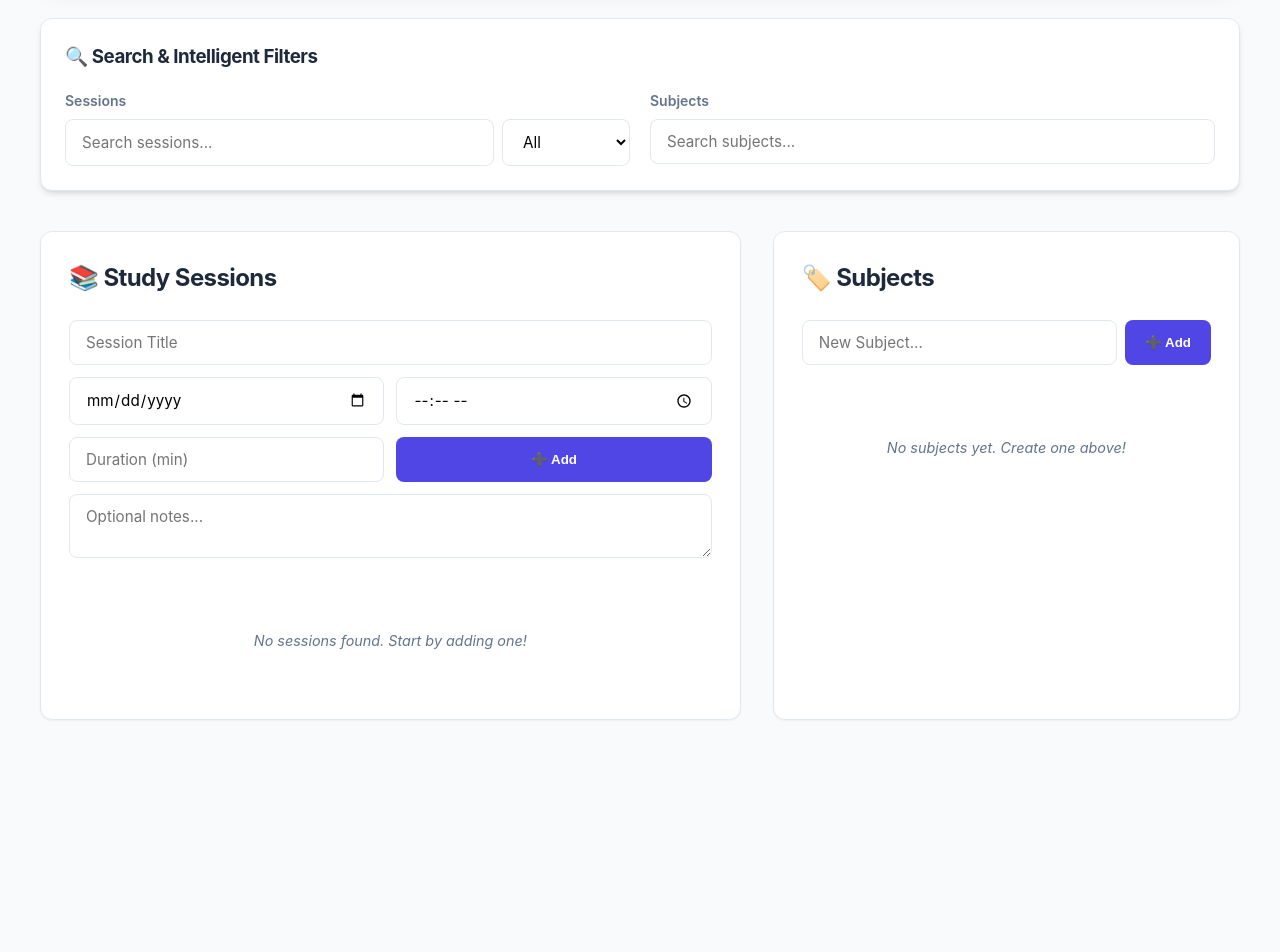
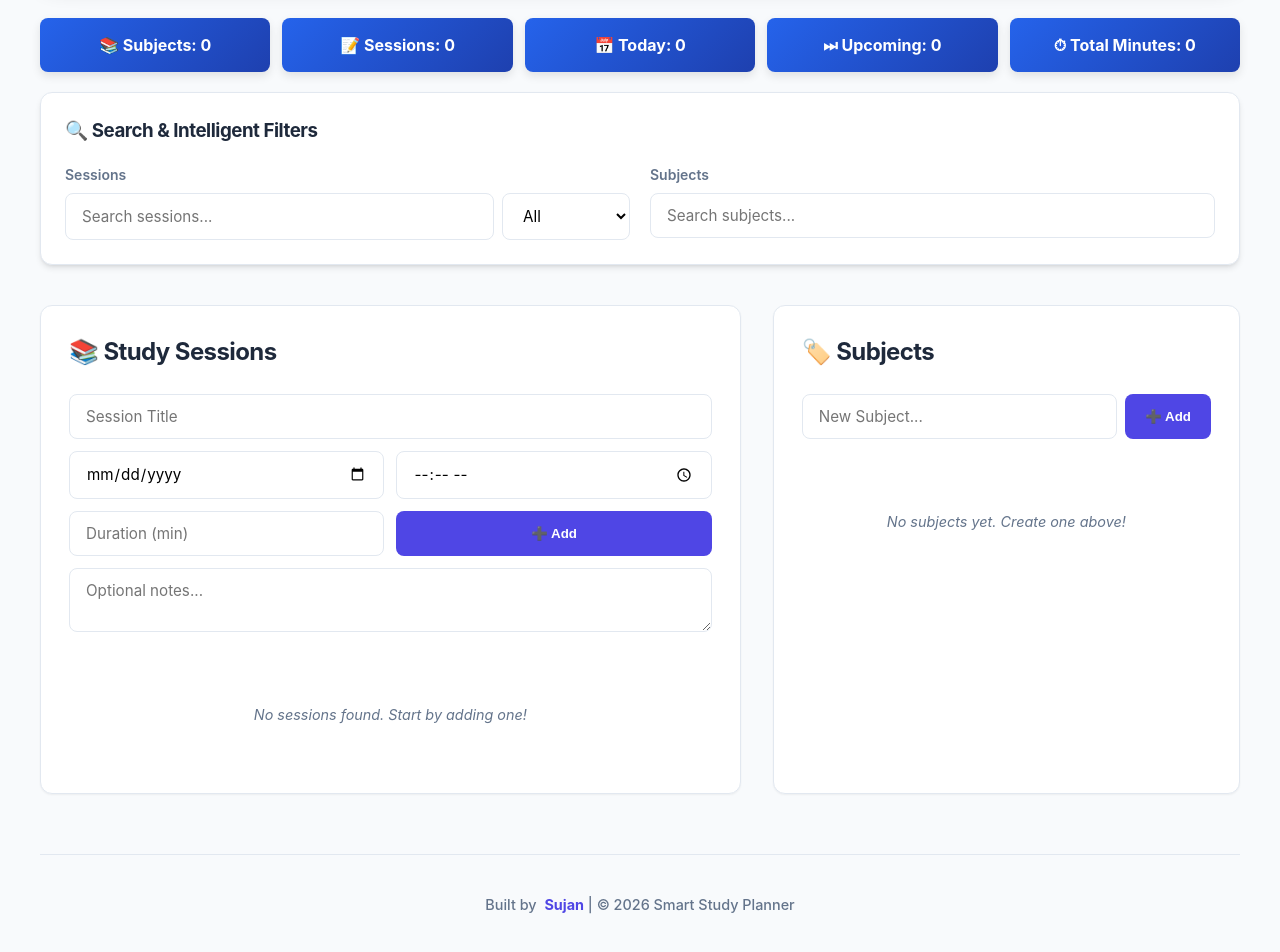
Before and after one commit to goodsujan/Study-planner, a React (Create React App) app: page / in a window 1280 px wide. Shown: the part 318-1270 px from the top of the page. Before the commit the page ends 1078 px from the top, so only its background shows below. Built offline with nearby package versions, Linux system fonts and the light colour scheme.

Commit message:
Add dashboard analytics summary for subjects and sessions

```diff
--- a/src/App.css
+++ b/src/App.css
@@ -261,6 +261,23 @@ textarea:focus {
   font-size: 0.9rem;
 }
 
+.dashboard {
+  display: grid;
+  grid-template-columns: repeat(auto-fit, minmax(140px, 1fr));
+  gap: 12px;
+  margin-bottom: 20px;
+}
+
+.card {
+  background: linear-gradient(135deg, #2563eb, #1e40af);
+  color: white;
+  padding: 15px;
+  border-radius: 8px;
+  text-align: center;
+  font-weight: bold;
+  box-shadow: 0 4px 10px rgba(0, 0, 0, 0.1);
+}
+
 /* Animations */
 @keyframes fadeIn {
   from {
@@ -277,3 +294,19 @@ textarea:focus {
 .animate-fade {
   animation: fadeIn 0.4s ease-out forwards;
 }
+
+.footer {
+  margin-top: 60px;
+  padding: 24px 0;
+  border-top: 1px solid var(--border);
+  text-align: center;
+  color: var(--text-muted);
+  font-size: 0.9rem;
+  font-weight: 500;
+}
+
+.footer .name {
+  color: var(--primary);
+  font-weight: 700;
+  margin-left: 4px;
+}
--- a/src/App.js
+++ b/src/App.js
@@ -17,6 +17,21 @@ function App() {
   const [subjectSearch, setSubjectSearch] = useState("");
   const [sessionFilter, setSessionFilter] = useState("all");
 
+  const today = new Date();
+  today.setHours(0, 0, 0, 0);
+
+  const todaySessions = sessions.filter(
+    (s) => new Date(s.date).getTime() === today.getTime()
+  );
+
+  const upcomingSessions = sessions.filter(
+    (s) => new Date(s.date) > today
+  );
+
+  const totalMinutes = sessions.reduce(
+    (sum, s) => sum + Number(s.duration || 0),
+    0
+  );
   // Filter sessions based on search & date
   const filteredSessions = sessions
     .filter((s) => s.title.toLowerCase().includes(sessionSearch.toLowerCase()))
@@ -86,6 +101,14 @@ function App() {
     <Layout>
       <Header />
 
+      <div className="dashboard">
+        <div className="card">📚 Subjects: {subjects.length}</div>
+        <div className="card">📝 Sessions: {sessions.length}</div>
+        <div className="card">📅 Today: {todaySessions.length}</div>
+        <div className="card">⏭ Upcoming: {upcomingSessions.length}</div>
+        <div className="card">⏱ Total Minutes: {totalMinutes}</div>
+      </div>
+
       <div className="search-container animate-fade">
         <h3>🔍 Search & Intelligent Filters</h3>
         <div className="search-grid">
@@ -152,6 +175,9 @@ function App() {
           />
         </section>
       </div>
+      <footer className="footer animate-fade">
+        <p>Built by <span className="name">Sujan</span> | © 2026 Smart Study Planner</p>
+      </footer>
     </Layout>
   );
 }
```
